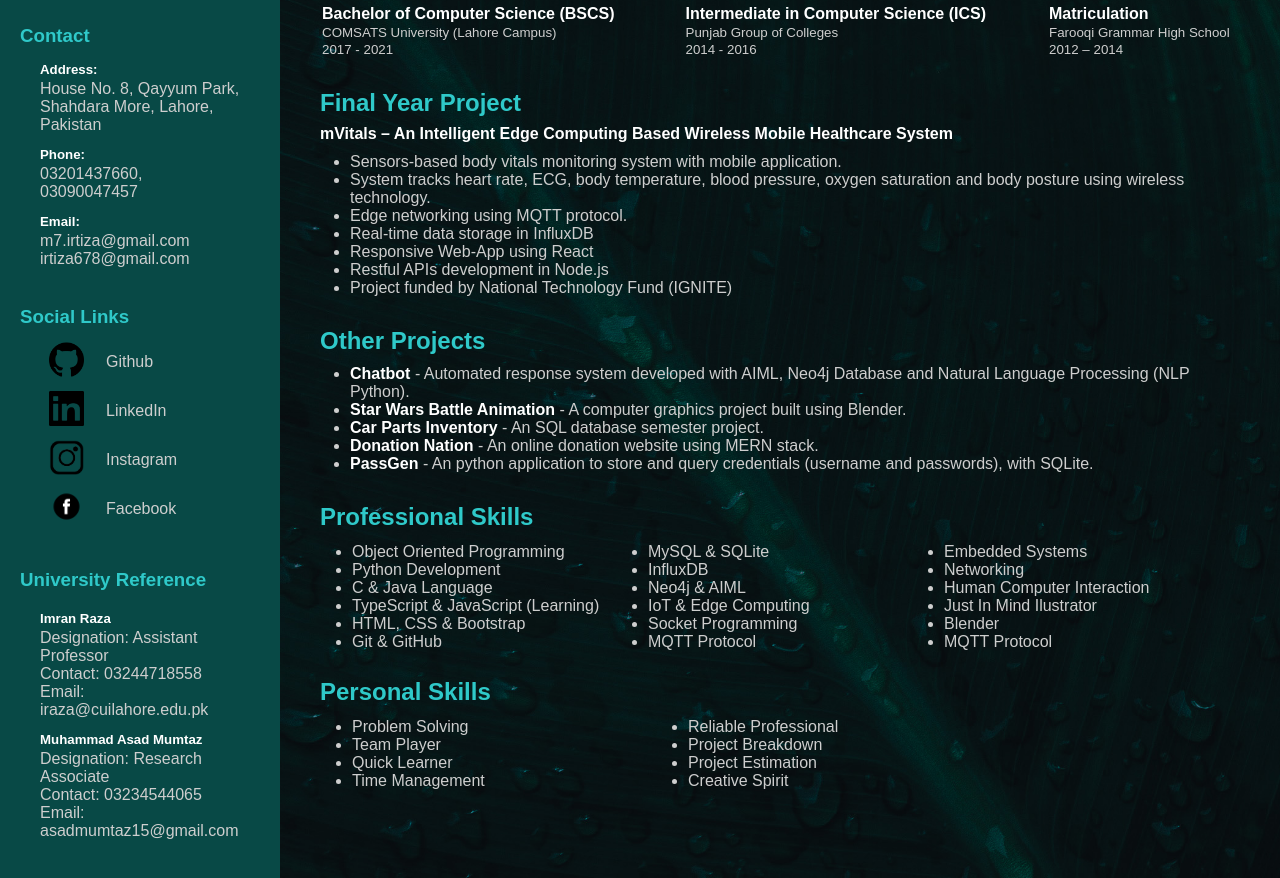
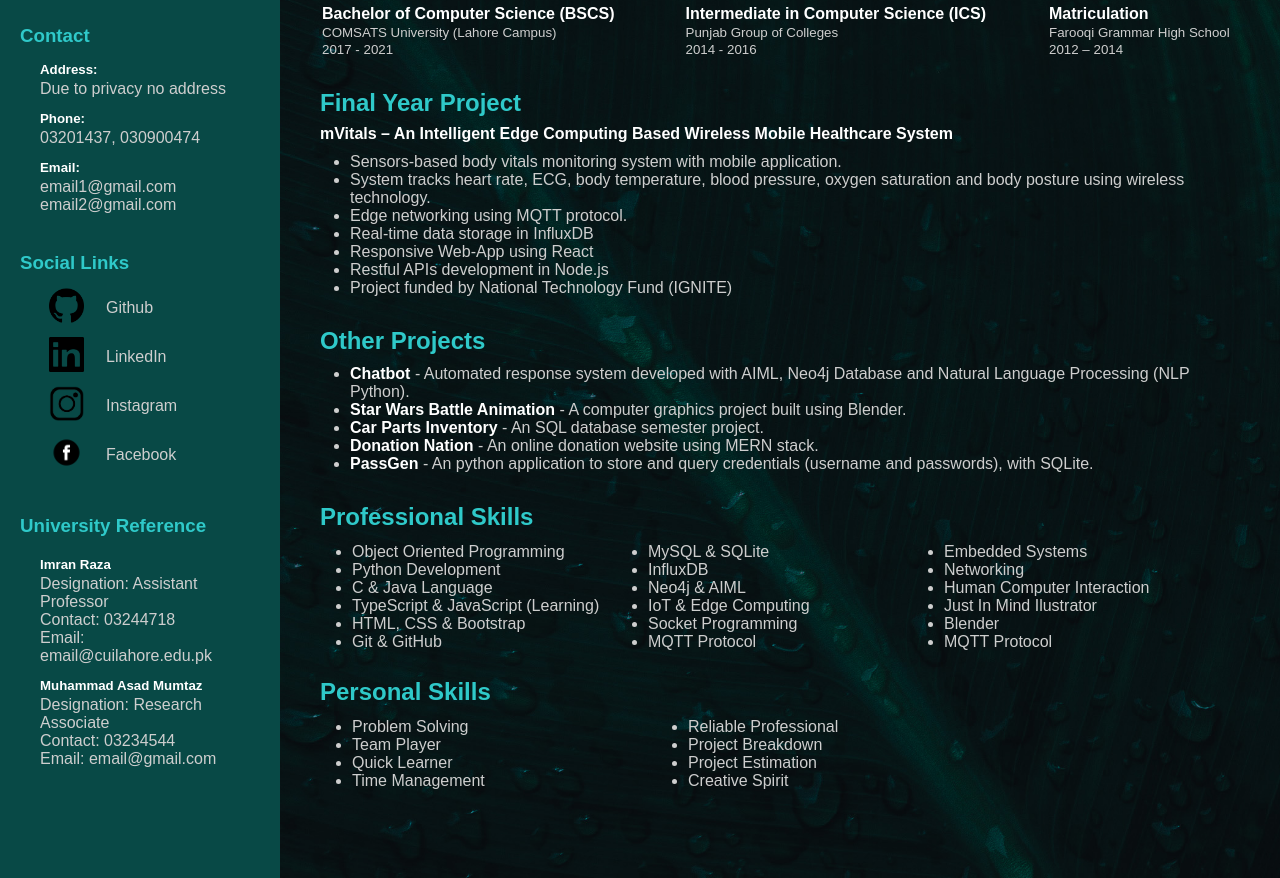
Before and after one commit to irtiza7/irtiza7.github.io, a plain HTML site: page resume/index.html in a window 1280 px wide. Shown: the part 293-1171 px from the top of the page. Drawn offline with Linux system fonts and the light colour scheme.

Commit message:
Update index.html

```diff
--- a/resume/index.html
+++ b/resume/index.html
@@ -24,21 +24,21 @@
                     <h5 class="contactPoints">Address:</h5>
 
                     <div class="referenceDetails">
-                        <p>House No. 8, Qayyum Park, Shahdara More, Lahore, Pakistan</p>
+                        <p>Due to privacy no address</p>
 
                     </div>
 
                     <h5 class="contactPoints">Phone:</h5>
 
                     <div class="referenceDetails">
-                        <p>03201437660, 03090047457</p>
+                        <p>03201437, 030900474</p>
                     </div>
 
                     <h5 class="contactPoints">Email:</h5>
 
                     <div class="referenceDetails">
-                        <p>m7.irtiza@gmail.com</p>
-                        <p>irtiza678@gmail.com</p>
+                        <p>email1@gmail.com</p>
+                        <p>email2@gmail.com</p>
                     </div>
 
                 </div>
@@ -125,16 +125,16 @@
                     <h5 class="referencePoints">Imran Raza</h5>
                     <div class="referenceDetails">
                         <p>Designation: Assistant Professor</p>
-                        <p>Contact: 03244718558</p>
-                        <p>Email: iraza@cuilahore.edu.pk</p>
+                        <p>Contact: 03244718</p>
+                        <p>Email: email@cuilahore.edu.pk</p>
                     </div>
 
 
                     <h5 class="referencePoints">Muhammad Asad Mumtaz</h5>
                     <div class="referenceDetails">
                         <p>Designation: Research Associate</p>
-                        <p>Contact: 03234544065</p>
-                        <p>Email: asadmumtaz15@gmail.com</p>
+                        <p>Contact: 03234544</p>
+                        <p>Email: email@gmail.com</p>
                     </div>
                 </div>
 
```
